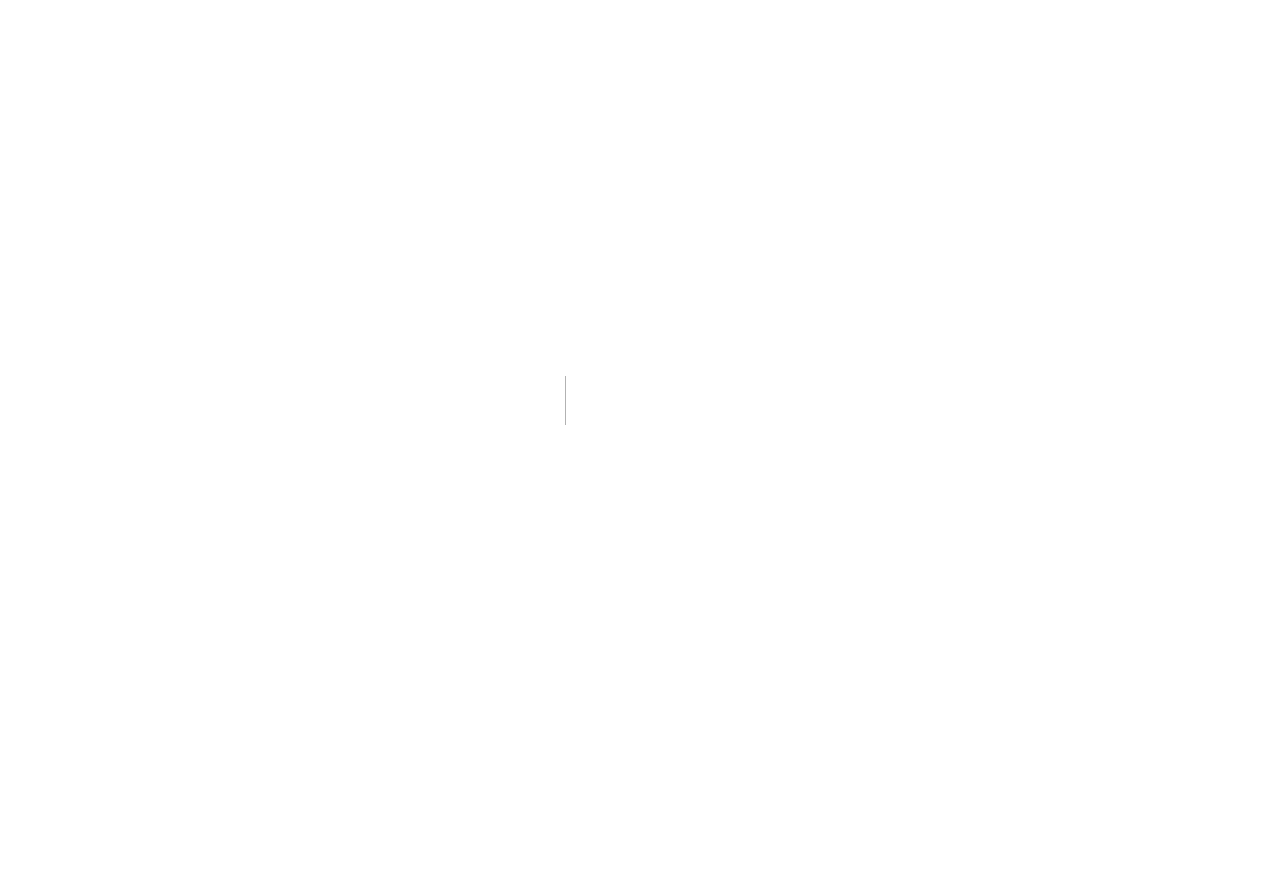
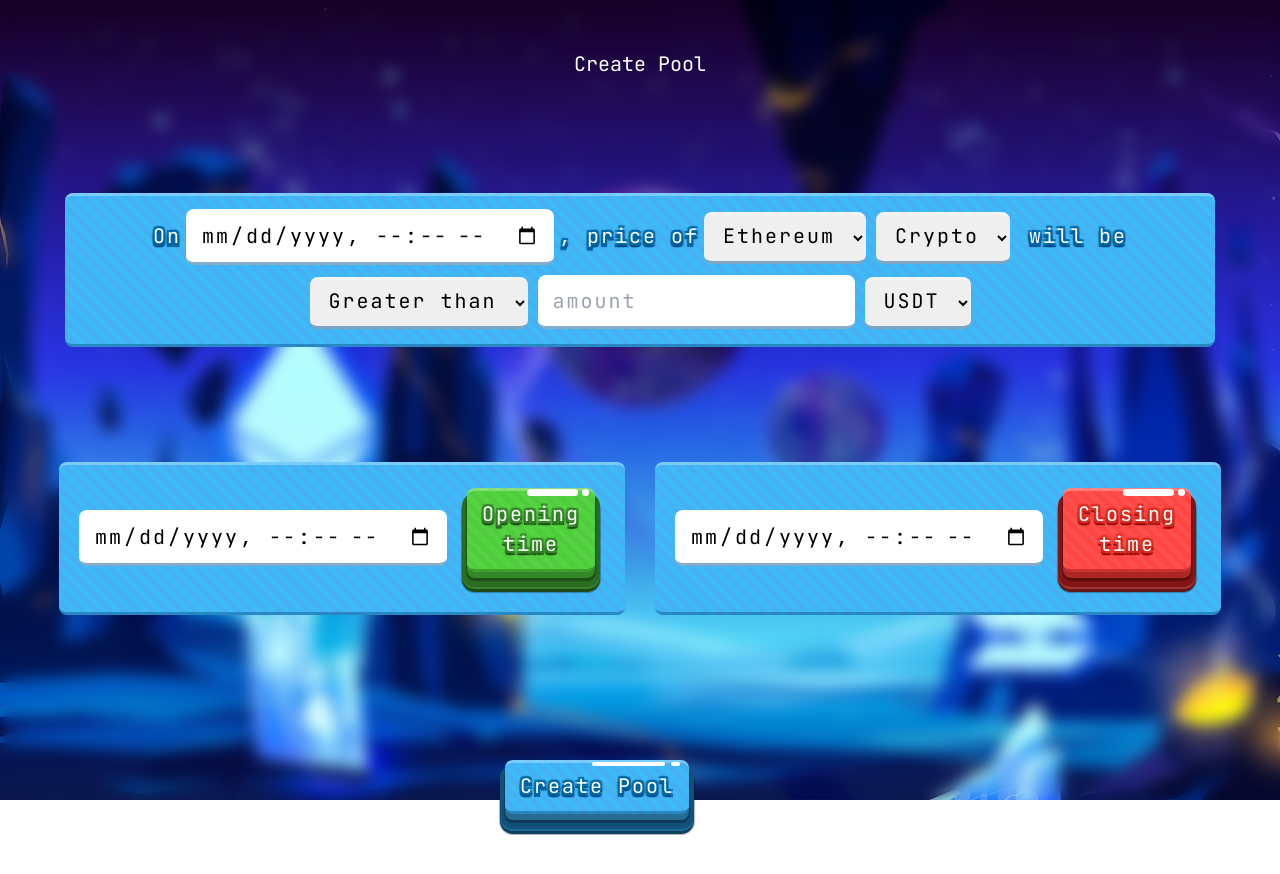
Before and after one commit to blacksky24/yolo-club, a Next.js app: page /create-pool in a window 1280 px wide. Before the commit this address had no page. Shown: the top 874 px of the page. Before the commit the page ends 800 px from the top, so only its background shows below. Built offline with nearby package versions, Linux system fonts and the light colour scheme.

Commit message:
create pool

```diff
--- a/components/Card.js
+++ b/components/Card.js
@@ -55,11 +55,11 @@ function Card({
   const [days, hours, minutes, seconds] = useCountdown(targetDate);
 
   return (
-    <div className="card">
+    <div className="card button-bg">
       <div className="card-header">
         <img
           className="card-img"
-          src="https://c.tenor.com/7VzBpq5zYR8AAAAd/eth.gif"
+          src="/eth.webp"
           alt="eth"
         />
         <div className="card-details">
@@ -108,12 +108,12 @@ function Card({
       </div>
 
       <div className="card-cta">
-        <button className="btn btn--bull" onClick={buyBullTicket}>
+        <button className="game-button green w-full" onClick={buyBullTicket}>
           <Image src="/bull.png" width={40} height={40} />
           Bull
         </button>
 
-        <button className="btn btn--bear" onClick={buyBearTicket}>
+        <button className="game-button red w-full" onClick={buyBearTicket}>
           <Image src="/bear.png" width={40} height={40} />
           Bear
         </button>
--- a/pages/_app.js
+++ b/pages/_app.js
@@ -1,4 +1,5 @@
 import "../styles/globals.css";
+import "../styles/button.css";
 
 function MyApp({ Component, pageProps }) {
   return <Component {...pageProps} />;
--- /dev/null
+++ b/pages/create-pool.js
@@ -0,0 +1,83 @@
+import React, { useEffect, useState } from "react";
+
+function CreatePool() {
+  const [walletAddress, setWalletAddress] = useState();
+
+  useEffect(() => {
+    const address = localStorage.getItem("walletAddress");
+    address && setWalletAddress(address);
+  }, []);
+
+  return (
+    <div>
+      <div className="cont">
+        <div className="bg"></div>
+      </div>
+
+      <div className="card-container">
+        <h1 className="text-xl font-bolder">Create Pool</h1>
+        {walletAddress && (
+          <button className="btn">{`${walletAddress.slice(
+            0,
+            6
+          )}....${walletAddress.slice(-5)}`}</button>
+        )}
+      </div>
+
+      <div className="p-[50px]">
+        <div className="heading-input text-center button-bg">
+          On
+          <input className="inp" type="datetime-local" />, price of
+          <select className="inp">
+            <option>Ethereum</option>
+            <option>Solana</option>
+          </select>
+          <select className="inp">
+            <option>Crypto</option>
+            <option>NFTs</option>
+          </select>{" "}
+          will be
+          <select className="inp">
+            <option>Greater than</option>
+            <option>Equal to</option>
+            <option>Less then</option>
+          </select>
+          <input className="inp" type={"number"} placeholder="amount" />
+          <select className="inp">
+            <option>USDT</option>
+            <option>USD</option>
+            <option>USDC</option>
+          </select>
+        </div>
+
+        <div className="flex mx-10 my-[100px] justify-center">
+          <div className="flex items-center button-bg rounded-lg mx-5">
+            <input
+              placeholder="current ETH price"
+              className="inp"
+              type="datetime-local"
+            />
+
+            <button className="game-button green">Opening time</button>
+          </div>
+
+          <div className="flex items-center button-bg rounded-lg mx-5">
+            <input
+              type={"datetime-local"}
+              placeholder="current ETH price"
+              className="inp"
+            />
+
+            <button className="game-button red">Closing time</button>
+          </div>
+        </div>
+
+        <div className="flex max-w-[300px] my-50 mx-auto">
+          <button className="game-button">Create Pool</button>
+        </div>
+      </div>
+    </div>
+  );
+}
+
+export default CreatePool;
--- /dev/null
+++ b/styles/button.css
@@ -0,0 +1,150 @@
+.game-button {
+  position: relative;
+  top: 0;
+  cursor: pointer;
+  text-decoration: none !important;
+  outline: none !important;
+  font-size: 20px;
+  line-height: 1.5em;
+  letter-spacing: 0.1em;
+  text-shadow: 2px 2px 1px #0066a2, -2px 2px 1px #0066a2, 2px -2px 1px #0066a2,
+    -2px -2px 1px #0066a2, 0px 2px 1px #0066a2, 0px -2px 1px #0066a2,
+    0px 4px 1px #004a87, 2px 4px 1px #004a87, -2px 4px 1px #004a87;
+  border: none;
+  margin: 15px 15px 30px;
+  background: repeating-linear-gradient(
+    45deg,
+    #3ebbf7,
+    #3ebbf7 5px,
+    #45b1f4 5px,
+    #45b1f4 10px
+  );
+  border-bottom: 3px solid rgba(16, 91, 146, 0.5);
+  border-top: 3px solid rgba(255, 255, 255, 0.3);
+  color: #fff !important;
+  border-radius: 8px;
+  padding: 8px 15px 10px;
+  box-shadow: 0 6px 0 #266b91, 0 8px 1px 1px rgba(0, 0, 0, 0.3),
+    0 10px 0 5px #12517d, 0 12px 0 5px #1a6b9a, 0 15px 0 5px #0c405e,
+    0 15px 1px 6px rgba(0, 0, 0, 0.3);
+}
+.game-button:hover {
+  top: 2px;
+  box-shadow: 0 4px 0 #266b91, 0 6px 1px 1px rgba(0, 0, 0, 0.3),
+    0 8px 0 5px #12517d, 0 10px 0 5px #1a6b9a, 0 13px 0 5px #0c405e,
+    0 13px 1px 6px rgba(0, 0, 0, 0.3);
+}
+.game-button::before {
+  content: "";
+  height: 10%;
+  position: absolute;
+  width: 40%;
+  background: #fff;
+  right: 13%;
+  top: -3%;
+  border-radius: 99px;
+}
+.game-button::after {
+  content: "";
+  height: 10%;
+  position: absolute;
+  width: 5%;
+  background: #fff;
+  right: 5%;
+  top: -3%;
+  border-radius: 99px;
+}
+.game-button.orange {
+  background: repeating-linear-gradient(
+    45deg,
+    #ffc800,
+    #ffc800 5px,
+    #ffc200 5px,
+    #ffc200 10px
+  );
+  box-shadow: 0 6px 0 #b76113, 0 8px 1px 1px rgba(0, 0, 0, 0.3),
+    0 10px 0 5px #75421f, 0 12px 0 5px #8a542b, 0 15px 0 5px #593116,
+    0 15px 1px 6px rgba(0, 0, 0, 0.3);
+  border-bottom: 3px solid rgba(205, 102, 0, 0.5);
+  text-shadow: 2px 2px 1px #e78700, -2px 2px 1px #e78700, 2px -2px 1px #e78700,
+    -2px -2px 1px #e78700, 0px 2px 1px #e78700, 0px -2px 1px #e78700,
+    0px 4px 1px #c96100, 2px 4px 1px #c96100, -2px 4px 1px #c96100;
+}
+.game-button.orange:hover {
+  top: 2px;
+  box-shadow: 0 4px 0 #b76113, 0 6px 1px 1px rgba(0, 0, 0, 0.3),
+    0 8px 0 5px #75421f, 0 10px 0 5px #8a542b, 0 13px 0 5px #593116,
+    0 13px 1px 6px rgba(0, 0, 0, 0.3);
+}
+.game-button.red {
+  background: repeating-linear-gradient(
+    45deg,
+    #ff4f4c,
+    #ff4f4c 5px,
+    #ff4643 5px,
+    #ff4643 10px
+  );
+  box-shadow: 0 6px 0 #ae2725, 0 8px 1px 1px rgba(0, 0, 0, 0.3),
+    0 10px 0 5px #831614, 0 12px 0 5px #a33634, 0 15px 0 5px #631716,
+    0 15px 1px 6px rgba(0, 0, 0, 0.3);
+  border-bottom: 3px solid rgba(160, 25, 23, 0.5);
+  text-shadow: 2px 2px 1px #d72d21, -2px 2px 1px #d72d21, 2px -2px 1px #d72d21,
+    -2px -2px 1px #d72d21, 0px 2px 1px #d72d21, 0px -2px 1px #d72d21,
+    0px 4px 1px #930704, 2px 4px 1px #930704, -2px 4px 1px #930704;
+}
+.game-button.red:hover {
+  top: 2px;
+  box-shadow: 0 4px 0 #ae2725, 0 6px 1px 1px rgba(0, 0, 0, 0.3),
+    0 8px 0 5px #831614, 0 10px 0 5px #a33634, 0 13px 0 5px #631716,
+    0 13px 1px 6px rgba(0, 0, 0, 0.3);
+}
+.game-button.green {
+  background: repeating-linear-gradient(
+    45deg,
+    #54d440,
+    #54d440 5px,
+    #52cc3f 5px,
+    #52cc3f 10px
+  );
+  box-shadow: 0 6px 0 #348628, 0 8px 1px 1px rgba(0, 0, 0, 0.3),
+    0 10px 0 5px #2a6d20, 0 12px 0 5px #39822e, 0 15px 0 5px #1d4c16,
+    0 15px 1px 6px rgba(0, 0, 0, 0.3);
+  border-bottom: 3px solid rgba(40, 117, 29, 0.5);
+  text-shadow: 2px 2px 1px #348628, -2px 2px 1px #348628, 2px -2px 1px #348628,
+    -2px -2px 1px #348628, 0px 2px 1px #348628, 0px -2px 1px #348628,
+    0px 4px 1px #1d4c16, 2px 4px 1px #1d4c16, -2px 4px 1px #1d4c16;
+}
+.game-button.green:hover {
+  top: 2px;
+  box-shadow: 0 4px 0 #348628, 0 6px 1px 1px rgba(0, 0, 0, 0.3),
+    0 8px 0 5px #2a6d20, 0 10px 0 5px #39822e, 0 13px 0 5px #1d4c16,
+    0 13px 1px 6px rgba(0, 0, 0, 0.3);
+}
+
+
+.button-bg{
+    position: relative;
+    top: 0;
+    text-decoration: none !important;
+    outline: none !important;
+    font-size: 20px;
+    line-height: 1.5em;
+    letter-spacing: 0.1em;
+    text-shadow: 2px 2px 1px #0066a2, -2px 2px 1px #0066a2, 2px -2px 1px #0066a2,
+      -2px -2px 1px #0066a2, 0px 2px 1px #0066a2, 0px -2px 1px #0066a2,
+      0px 4px 1px #004a87, 2px 4px 1px #004a87, -2px 4px 1px #004a87;
+    border: none;
+    margin: 15px 15px 30px;
+    background: repeating-linear-gradient(
+      45deg,
+      #3ebbf7,
+      #3ebbf7 5px,
+      #45b1f4 5px,
+      #45b1f4 10px
+    );
+    border-bottom: 3px solid rgba(16, 91, 146, 0.5);
+    border-top: 3px solid rgba(255, 255, 255, 0.3);
+    color: #fff !important;
+    border-radius: 8px;
+    padding: 8px 15px 10px;
+}
--- a/styles/globals.css
+++ b/styles/globals.css
@@ -185,4 +185,28 @@ a {
   color: #000;
   border-radius: 8px;
   margin: 5px;
+
+  position: relative;
+  top: 0;
+  text-decoration: none !important;
+  outline: none !important;
+  font-size: 20px;
+  line-height: 1.5em;
+  letter-spacing: 0.1em;
+
+
+  border-bottom: 3px solid rgba(16, 91, 146, 0.5);
+  border-top: 3px solid rgba(255, 255, 255, 0.3);
+  border-radius: 8px;
+  padding: 8px 15px 10px;
 }
+
+/* create pool */
+.heading-input{
+  font-size: 20px;
+}
+
+.inp option{
+  background-color: #000;
+  color: #fff;
+}
```
Also changed, not shown: public/eth.webp (added).
